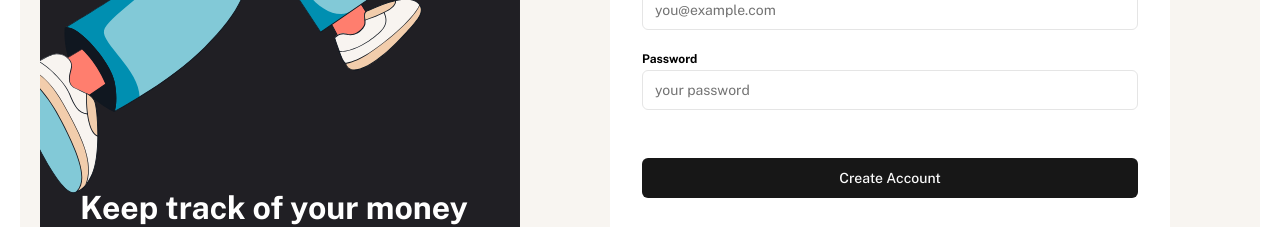
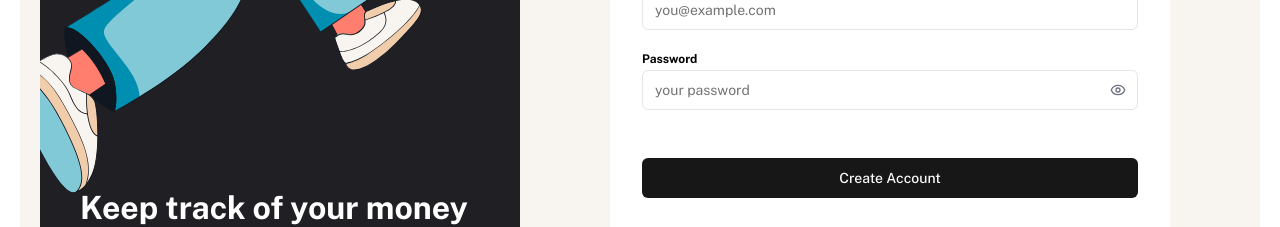
Before and after one commit to DeyanTopalov/personal-finance-app, a Next.js app: page /sign-up in a window 1280 px wide. Shown: the part 367-594 px from the top of the page. Built offline with nearby package versions, Linux system fonts and the light colour scheme.

Commit message:
password input component

```diff
--- a/components/CustomInputField/signin-form-default.tsx
+++ b/components/CustomInputField/signin-form-default(old).tsx
@@ -1,7 +1,7 @@
 "use client";
 
 import { useState, FormEvent } from "react";
-import PasswordInputDefault from "./password-input-default";
+import PasswordInputDefault from "./password-input-default(old)";
 import { Button } from "@/components/ui/button";
 import { Input } from "@/components/ui/input";
 import { Label } from "@/components/ui/label";
--- a/components/CustomInputField/signin-form-rhf.tsx
+++ b/components/CustomInputField/signin-form-rhf(old).tsx
@@ -3,7 +3,7 @@
 import { useForm } from "react-hook-form";
 import { zodResolver } from "@hookform/resolvers/zod";
 import * as z from "zod";
-import PasswordInputRHF from "./password-input-rhf";
+import PasswordInputRHF from "./password-input-rhf(old)";
 import { Button } from "@/components/ui/button";
 import { Input } from "@/components/ui/input";
 import { Label } from "@/components/ui/label";
--- /dev/null
+++ b/components/Forms/PasswordInput.tsx
@@ -0,0 +1,35 @@
+"use client";
+
+import { useState } from "react";
+import { Eye, EyeOff } from "lucide-react";
+import { Input } from "@components/ui/input";
+import { cn } from "@/lib/utils";
+
+interface PasswordInputProps
+  extends React.InputHTMLAttributes<HTMLInputElement> {}
+
+export function PasswordInput({ className, ...props }: PasswordInputProps) {
+  const [showPassword, setShowPassword] = useState(false);
+
+  return (
+    <div className="relative">
+      <Input
+        type={showPassword ? "text" : "password"}
+        className={cn("pr-10", className)}
+        {...props}
+      />
+      <button
+        type="button"
+        onClick={() => setShowPassword(!showPassword)}
+        className="absolute right-3 top-1/2 -translate-y-1/2 text-gray-500 hover:text-gray-700"
+        aria-label={showPassword ? "Hide password" : "Show password"}
+      >
+        {showPassword ? (
+          <EyeOff className="h-4 w-4" />
+        ) : (
+          <Eye className="h-4 w-4" />
+        )}
+      </button>
+    </div>
+  );
+}
--- a/components/Forms/signUpForm.tsx
+++ b/components/Forms/signUpForm.tsx
@@ -5,7 +5,7 @@
 import { Button } from "@components/ui/button";
 import Link from "next/link";
 import { useFormState } from "react-dom";
-
+import { PasswordInput } from "./PasswordInput";
 const SignUpForm = () => {
   const [state, formAction] = useFormState(signup, {
     errors: {},
@@ -64,8 +64,7 @@
         <Label htmlFor="password" className="text-preset-5-bold">
           Password
         </Label>
-        <Input
-          type="text"
+        <PasswordInput
           name="password"
           id="password"
           aria-describedby={
--- a/styles/globals.css
+++ b/styles/globals.css
@@ -1,14 +1,12 @@
 @tailwind base;
 @tailwind components;
 @tailwind utilities;
-
 
 @layer utilities {
   .text-balance {
     text-wrap: balance;
   }
 }
-
 
 /* Install Prettier for auto class sorting */
 /* [1] npm install -D prettier-plugin-tailwindcss */
@@ -18,8 +16,6 @@
         "plugins": ["prettier-plugin-tailwindcss"]
       } */
 /* [4] If it is not working - first try relaunching VS code */
-
-
 
 /* CSS Variables based on project design */
 
@@ -51,7 +47,6 @@
     --army-green: 83, 20%, 47%;
     --gold: 47, 50%, 59%;
     --orange: 18, 47%, 52%;
-
   }
 }
 
```
Also changed, not shown: app/actions.ts (+0 -30 lines), components/CustomInputField/password-input-default(old).tsx (renamed from components/CustomInputField/password-input-default.tsx), components/CustomInputField/password-input-rhf(old).tsx (renamed from components/CustomInputField/password-input-rhf.tsx).
